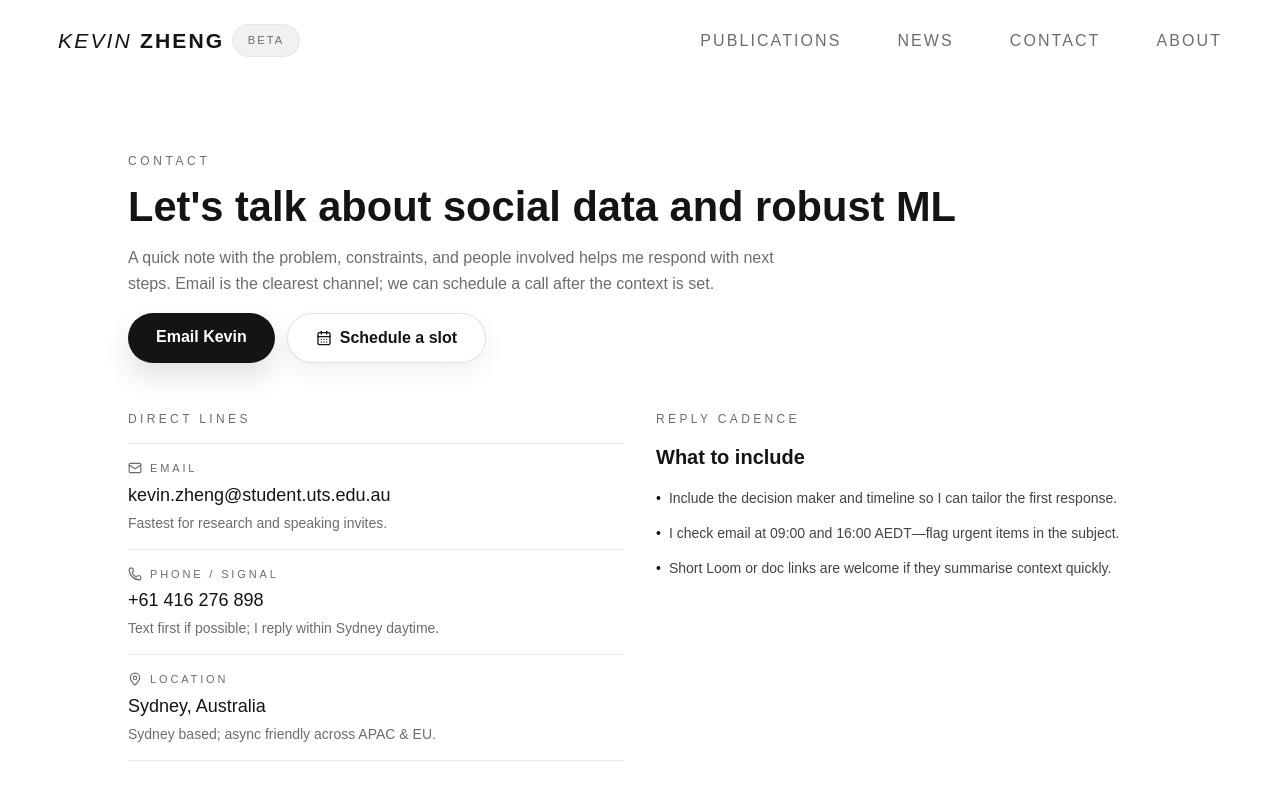
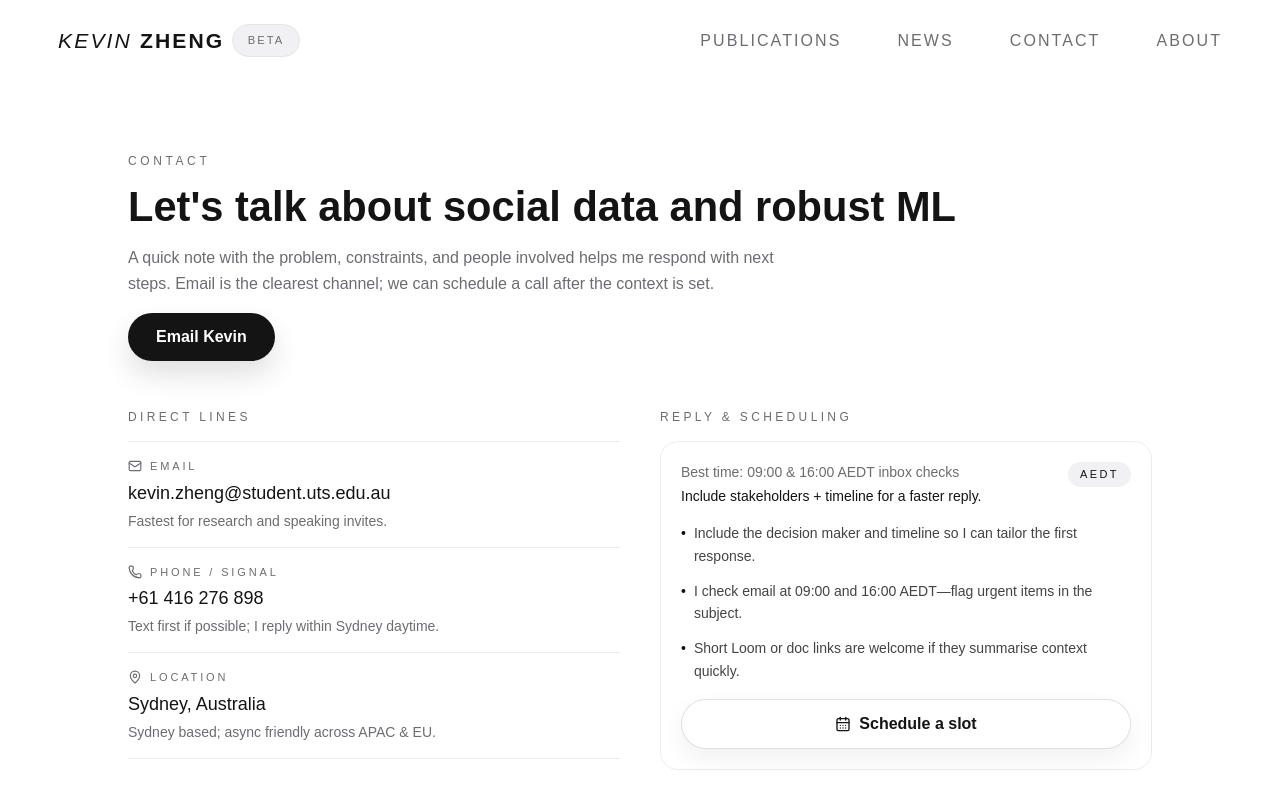
Before and after one commit to kyxzhe/kyxzhe.github.io, a Next.js app: page /contact in a window 1280 px wide. Shown: the top 800 px of the page. Built offline with nearby package versions, Linux system fonts and the light colour scheme.

Commit message:
chore: rebalance contact sections

```diff
--- a/src/app/contact/page.tsx
+++ b/src/app/contact/page.tsx
@@ -75,18 +75,10 @@ export default function ContactPage() {
             >
               Email Kevin
             </Link>
-            <button
-              type="button"
-              onClick={() => setIsModalOpen(true)}
-              className="px-6 md:px-7 py-3 rounded-full border text-sm md:text-base font-semibold transition duration-200 hover:-translate-y-[1px] border-[rgba(0,0,0,0.12)] bg-white text-foreground shadow-[0_10px_24px_rgba(0,0,0,0.06)] dark:border-[#666] dark:bg-[#1a1a1d] dark:text-white dark:shadow-[0_10px_24px_rgba(0,0,0,0.3)] inline-flex items-center gap-2"
-            >
-              <CalendarDays size={16} />
-              Schedule a slot
-            </button>
           </div>
         </section>
 
-        <section className="grid gap-8 lg:grid-cols-2">
+        <section className="grid gap-10 lg:grid-cols-2">
           <div className="space-y-4">
             <p className="text-xs uppercase tracking-[0.28em] text-muted-foreground">Direct lines</p>
             <div className="border-y border-[rgba(0,0,0,0.08)] dark:border-white/15 divide-y divide-[rgba(0,0,0,0.08)] dark:divide-white/15">
@@ -114,8 +106,17 @@ export default function ContactPage() {
           </div>
 
           <div className="space-y-4">
-            <p className="text-xs uppercase tracking-[0.28em] text-muted-foreground">Reply cadence</p>
-            <h2 className="text-xl font-semibold text-foreground">What to include</h2>
+            <p className="text-xs uppercase tracking-[0.28em] text-muted-foreground">Reply & scheduling</p>
+            <div className="space-y-4 border border-[rgba(0,0,0,0.08)] dark:border-white/15 rounded-[18px] p-5">
+              <div className="flex items-start justify-between gap-3">
+                <div className="space-y-1">
+                  <p className="text-sm text-muted-foreground">Best time: 09:00 & 16:00 AEDT inbox checks</p>
+                  <p className="text-sm text-foreground">Include stakeholders + timeline for a faster reply.</p>
+                </div>
+                <span className="px-3 py-1 rounded-full text-[11px] uppercase tracking-[0.22em] bg-[var(--pill-background)] text-muted-foreground">
+                  <span className="text-foreground">AEDT</span>
+                </span>
+              </div>
               <ul className="space-y-3 text-sm text-foreground/80 leading-relaxed">
                 {replyNotes.map((note) => (
                   <li key={note} className="flex gap-2">
@@ -124,6 +125,15 @@ export default function ContactPage() {
                   </li>
                 ))}
               </ul>
+              <button
+                type="button"
+                onClick={() => setIsModalOpen(true)}
+                className="w-full inline-flex items-center justify-center gap-2 rounded-full border text-sm md:text-base font-semibold transition duration-200 hover:-translate-y-[1px] border-[rgba(0,0,0,0.12)] bg-white text-foreground shadow-[0_10px_24px_rgba(0,0,0,0.06)] dark:border-[#666] dark:bg-[#1a1a1d] dark:text-white dark:shadow-[0_10px_24px_rgba(0,0,0,0.3)] py-3"
+              >
+                <CalendarDays size={16} />
+                Schedule a slot
+              </button>
+            </div>
           </div>
         </section>
 
@@ -140,9 +150,8 @@ export default function ContactPage() {
               ))}
             </ul>
           </div>
-        </section>
 
-        <section className="space-y-3">
+          <div className="space-y-3">
             <p className="text-xs uppercase tracking-[0.28em] text-muted-foreground">Profiles</p>
             <h2 className="text-xl font-semibold text-foreground">Find me elsewhere</h2>
             <div className="flex flex-wrap gap-3">
@@ -159,7 +168,9 @@ export default function ContactPage() {
                 </Link>
               ))}
             </div>
+          </div>
         </section>
+
       </main>
       <Footer className="mb-4" />
       <ContactModal
```
Also changed, not shown: 1 other file (tests, documents, lock files or other folders). Lines whose indentation alone changed are shown as unchanged.
